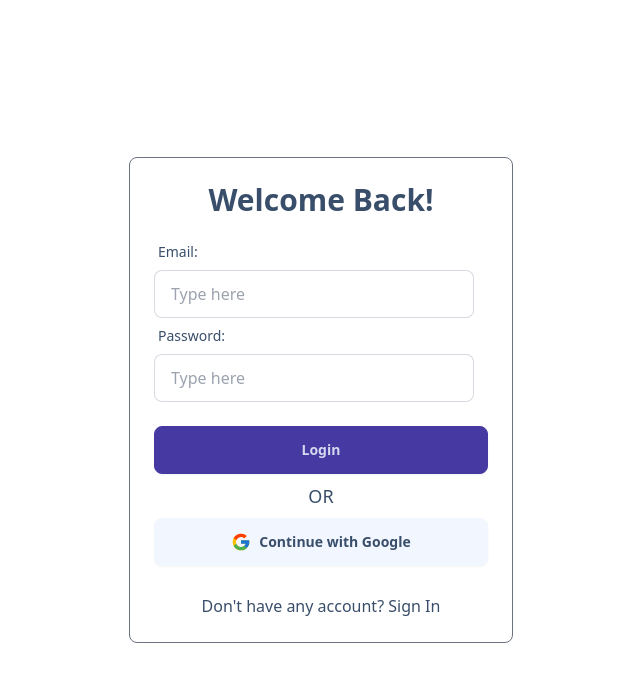
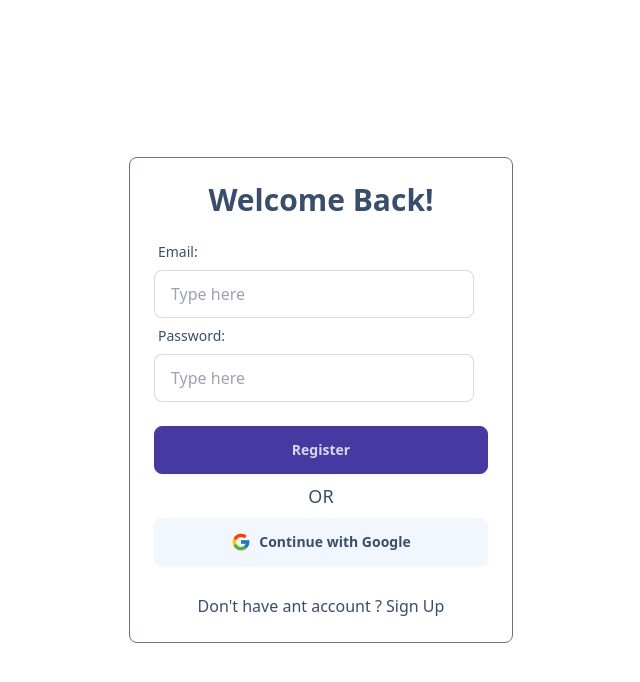
Before and after one commit to fayozMa/my-store-router-practise, a React (Vite) app: page /login in a window 1280 px wide. Shown: the top 682 px of the page, without its empty margins (319-959 px from the left). Built offline with nearby package versions, Linux system fonts and the light colour scheme; no server answers.

Commit message:
[ADD] login page

```diff
--- a/src/components/Footer.jsx
+++ b/src/components/Footer.jsx
@@ -5,7 +5,7 @@ import { NavLink } from "react-router-dom";
 
 function Footer() {
   return (
-    <footer className="footer p-10 bg-neutral text-neutral-content">
+    <footer className="footer p-10 bg-neutral text-neutral-content mt-20">
       <aside>
       <NavLink to='/' className="btn btn-ghost text-xl">MyStore</NavLink>
         <p>
--- a/src/components/Navbar.jsx
+++ b/src/components/Navbar.jsx
@@ -30,7 +30,7 @@ function Navbar() {
     localStorage.setItem("theme", theme);
   }, [theme]);
   return (
-    <div className="navbar bg-base-100 site-container mt-4">
+    <div className="navbar bg-base-100 site-container mt-4 mb-12">
       <div className="navbar-start">
         <div className="dropdown">
           <div tabIndex={0} role="button" className="btn btn-ghost lg:hidden">
--- a/src/hooks/useSignIn.jsx
+++ /dev/null
@@ -1,24 +0,0 @@
-import {auth} from '../firebase/firebaseConfig'
-import { signInWithEmailAndPassword, updateProfile } from 'firebase/auth'
-import { GlobalContext } from '../context/GlobalContext'
-import { useContext } from 'react';
-function useSignIn() {
-    const signInWithEmailAndPassword = async (data) => {
-        try{
-            const result = await signInWithEmailAndPassword(auth,data.email,data.password)
-            await updateProfile(auth.currentUser, {
-              displayName: data.displayName,
-              photoURL: data.photoURL
-            })
-            const userCredential = result.user
-            const {dispatch} = useContext(GlobalContext)
-            dispatch({type:"LOG_IN", payload: userCredential})
-        }catch(error){
-          const errorMessage =  error.message
-          console.log(errorMessage);
-        }
-    }
-  return {signInWithEmailAndPassword}
-}
-
-export {useSignIn}
--- a/src/pages/Login.jsx
+++ b/src/pages/Login.jsx
@@ -1,23 +1,47 @@
-import { useEffect } from "react";
+import { useState } from "react";
+import { Link, useNavigate } from "react-router-dom";
+import { signInWithEmailAndPassword } from "firebase/auth";
+import { useLogin } from "../hooks/useLogin";
+import { auth } from "../firebase/firebaseConfig";
+import { FcGoogle } from "react-icons/fc";
 import FormInput from "../components/FormInput";
-import { useLogin } from "../hooks/useLogin";
-import { useSignIn } from "../hooks/useSignIn";
-import { Form, useActionData } from "react-router-dom";
-import { Link } from "react-router-dom";
-import { FcGoogle } from "react-icons/fc";
 function Login() {
+  const [email, setEmail] = useState("");
+  const [password, setPassword] = useState("");
+  const [error, setError] = useState("");
+  const navigate = useNavigate();
+  const handleLogin = async (e) => {
+    e.preventDefault();
+    try {
+      await signInWithEmailAndPassword(auth, email, password);
+      navigate("/"); // redirect to home page after successful login
+    } catch (error) {
+      setError("Failed to login. Please check your email and password.");
+    }
+  };
   const { signUpWithGoogle } = useLogin();
   return (
-    <div className="min-h-screen grid place-items-center">
-      <Form
-        method="post"
-        className="w-96 p-6 border border-gray-500 rounded-lg"
-      >
-        <h1 className="text-3xl font-bold text-center mb-4">Welcome Back!</h1>
-        <FormInput type="email" labelText="Email:" name="email" />
-        <FormInput type="password" labelText="Password:" name="password" />
-        <div className="mt-6">
-          <button className="btn btn-secondary btn-block">Login</button>
+    <div className="min-h-screen grid place-items-center p-4">
+      <div className="w-96 p-6 border border-gray-500 rounded-lg">
+        <h2 className="text-3xl font-bold text-center mb-4">Welcome Back!</h2>
+        <form onSubmit={handleLogin}>
+          <FormInput
+              type="email"
+              value={email}
+              labelText="Email:"
+              onChange={(e) => setEmail(e.target.value)}
+              required
+            />
+          <FormInput
+            type="password"
+            value={password}
+            labelText="Password:"
+            onChange={(e) => setPassword(e.target.value)}
+            required
+          />
+          {error && <p className="error">{error}</p>}
+          <div className="mt-6">
+          <button className="btn btn-secondary btn-block">Register</button>
         </div>
         <p className="text-center mt-2 decoration decoration-dashed text-lg">
           OR
@@ -25,15 +49,16 @@ function Login() {
         <button
           type="button"
           onClick={signUpWithGoogle}
-          className="btn  btn-block mt-2"
+          className="btn btn-block mt-2"
         >
           <FcGoogle className="w-5 h-5" />
           Continue with Google
         </button>
+        </form>
         <p className="text-center mt-7">
-          Don't have any account? <Link to="/register" className="hover:underline ">Sign In</Link>
+          Don't have ant account ? <Link to="/register" className="hover:underline">Sign Up</Link>
         </p>
-      </Form>
+      </div>
     </div>
   );
 }
```
